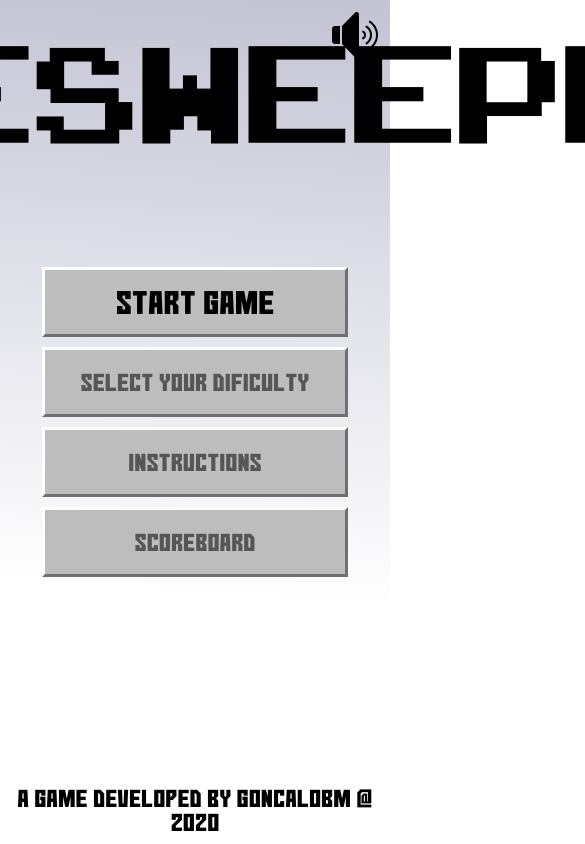
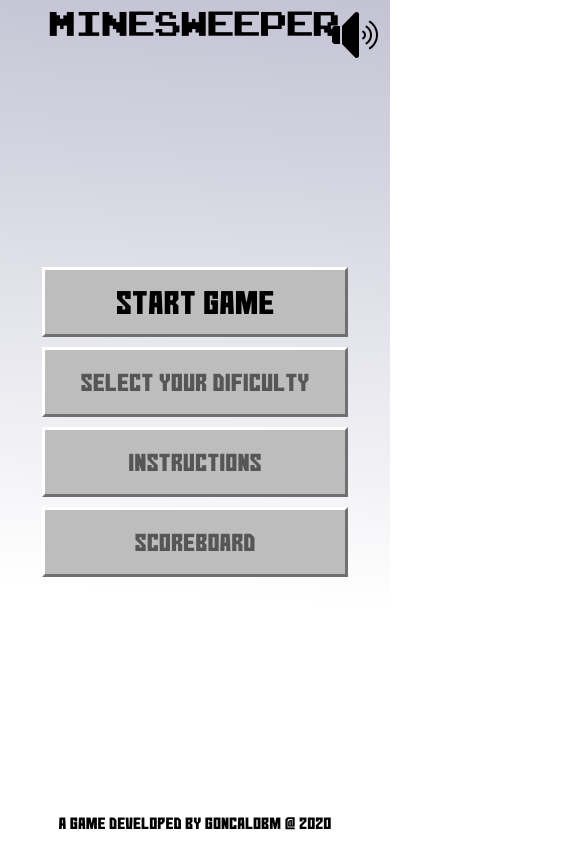
Before and after one commit to GoncaloBM/minesweeper, a React (Create React App) app: page / in a window 390 px wide. Shown: the top 844 px of the page, 585 px wide, since content can reach past the window. Built offline with nearby package versions, Linux system fonts and the light colour scheme.

Commit message:
Menu responsible

```diff
--- a/src/App.css
+++ b/src/App.css
@@ -24,8 +24,13 @@
 .footer {
   position: fixed;
   font-family: nocontinue;
-  bottom: 10px;
+  bottom: 0;
   font-size: 1.5rem;
+  height: 5vh;
+
+  display: flex;
+  align-items: center;
+  justify-content: center;
 }
 
 .sound-icon {
@@ -40,3 +45,9 @@
   background-size: contain;
   cursor: pointer;
 }
+
+@media only screen and (max-width: 500px) {
+  .footer {
+    font-size: 1rem;
+  }
+}
--- a/src/App.js
+++ b/src/App.js
@@ -13,6 +13,7 @@ import SoundIcon from "./images/sound.png";
 import MuteIcon from "./images/mute.png";
 
 function App() {
+  const [mobile, setMobile] = useState(false);
   const [gameLoaded, setGameLoaded] = useState(false);
   const [dificulty, setDificulty] = useState("Easy");
   const [gameStart, setGameStart] = useState(false);
@@ -285,7 +286,9 @@ function App() {
         className="game-title"
         style={{
           fontSize:
-            gameStart || instructionsMenu || scoreMenu ? "4rem" : "12rem",
+            gameStart || instructionsMenu || scoreMenu  || window.innerWidth < 500
+              ? "3rem"
+              : "12rem",
         }}
       >
         Minesweeper
@@ -339,7 +342,14 @@ function App() {
           setResetMenu={setResetMenu}
         />
       )}
-      {endMenu && <EndMenu loose={loose} setEndMenu={setEndMenu} dificulty={dificulty} time={time}/>}
+      {endMenu && (
+        <EndMenu
+          loose={loose}
+          setEndMenu={setEndMenu}
+          dificulty={dificulty}
+          time={time}
+        />
+      )}
       {dificultyMenu && (
         <DificultyMenu
           dificultyApp={dificulty}
--- a/src/components/Cell.jsx
+++ b/src/components/Cell.jsx
@@ -14,6 +14,7 @@ export const Cell = ({
   resetMenu,
   winner,
   loose,
+
 }) => {
   const outerRef = useRef(null);
 
--- a/src/components/DificultyMenu.css
+++ b/src/components/DificultyMenu.css
@@ -57,3 +57,9 @@
   .back-icon:hover {
     background-color: white;
   }
+
+  @media only screen and (max-width: 500px) {
+    .dificulty-menu{
+      width: 90%;
+    }
+  }
--- a/src/components/InstructionsMenu/InstructionsMenu.css
+++ b/src/components/InstructionsMenu/InstructionsMenu.css
@@ -67,3 +67,13 @@
     font-size: 1.5rem;
     width: 100%;
 }
+
+@media only screen and (max-width: 500px) {
+    .instructions-screen {
+      width: 90%;
+    }
+
+    .arrow {
+        width: 10%;
+    }
+  }
--- a/src/components/Menu.css
+++ b/src/components/Menu.css
@@ -3,6 +3,7 @@
   flex-direction: column;
   align-items: center;
   justify-content: center;
+  height: 75vh;
 }
 
 .menu-button {
--- a/src/components/ScoreMenu/ScoreMenu.css
+++ b/src/components/ScoreMenu/ScoreMenu.css
@@ -78,3 +78,9 @@ th {
   height: 200px;
   margin: auto;
 }
+
+@media only screen and (max-width: 500px) {
+  .score-menu {
+    width: 90%;
+  }
+}
```
